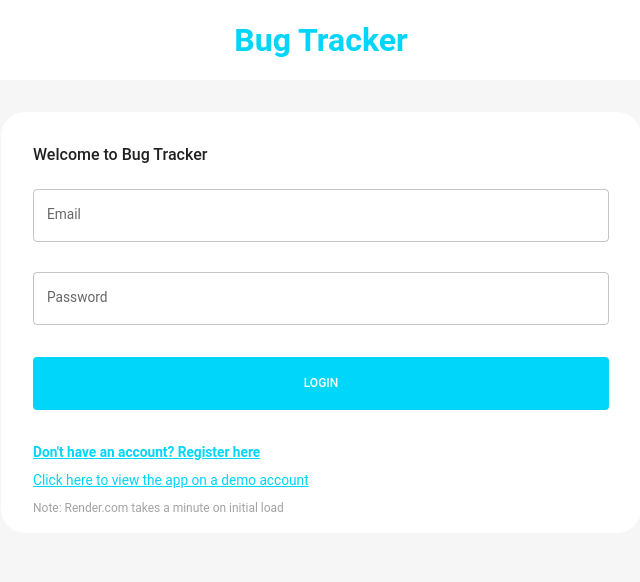
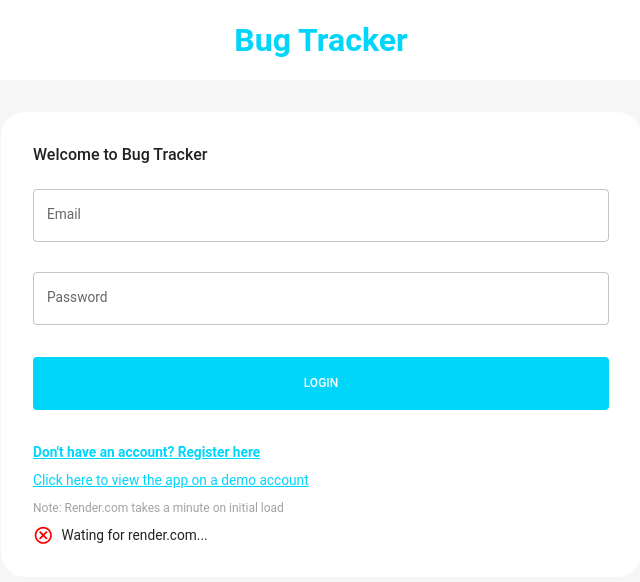
Before and after one commit to shkulesa/Bug-Tracker, a React (Create React App) app in the folder client/: page /login in a window 1280 px wide. Shown: the top 582 px of the page, without its empty margins (319-959 px from the left). Built offline with nearby package versions, Linux system fonts and the light colour scheme; no server answers.

Commit message:
connection test

```diff
--- a/client/src/scenes/loginPage/Form.jsx
+++ b/client/src/scenes/loginPage/Form.jsx
@@ -1,10 +1,12 @@
-import { useState } from 'react';
+import { useEffect, useState } from 'react';
 import { Box, Button, TextField, useMediaQuery, Typography, useTheme } from '@mui/material';
 import { Formik } from 'formik';
 import * as yup from 'yup';
 import { useNavigate } from 'react-router-dom';
 import { useDispatch } from 'react-redux';
 import { setLogin } from 'state';
+import CancelOutlinedIcon from '@mui/icons-material/CancelOutlined';
+import CheckCircleOutlinedIcon from '@mui/icons-material/CheckCircleOutlined';
 
 const registerSchema = yup.object().shape({
   firstName: yup.string().required('required'),
@@ -32,6 +34,7 @@ const loginInitialValues = {
 
 const Form = () => {
   const [pageType, setPageType] = useState('LOGIN');
+  const [connectionStatus, setConnectionStatus] = useState('Wating for render.com...');
   const { palette } = useTheme();
   const dispatch = useDispatch();
   const navigate = useNavigate();
@@ -77,6 +80,17 @@ const Form = () => {
 
     if (savedUser) setPageType('LOGIN');
   };
+
+  const pingBackend = async () => {
+    const response = await fetch(apiURL, { mode: 'no-cors' });
+    if (response.status === 0) {
+      setConnectionStatus('Connected');
+    }
+  };
+
+  useEffect(() => {
+    pingBackend();
+  });
 
   return (
     <Formik
@@ -180,6 +194,7 @@ const Form = () => {
                   Click here to view the app on a demo account
                 </Typography>
               )}
+              <Box>
                 <Typography
                   mt='.5rem'
                   mb='-1rem'
@@ -187,6 +202,18 @@ const Form = () => {
                 >
                   Note: Render.com takes a minute on initial load
                 </Typography>
+                <Box
+                  mt='1.5rem'
+                  display='flex'
+                >
+                  {connectionStatus === 'Wating for render.com...' ? (
+                    <CancelOutlinedIcon sx={{ color: 'red' }} />
+                  ) : (
+                    <CheckCircleOutlinedIcon sx={{ color: 'green' }} />
+                  )}
+                  <Typography ml='.5rem'>{connectionStatus}</Typography>
+                </Box>
+              </Box>
             </Box>
           </form>
         );
```
Lines whose indentation alone changed are shown as unchanged.
